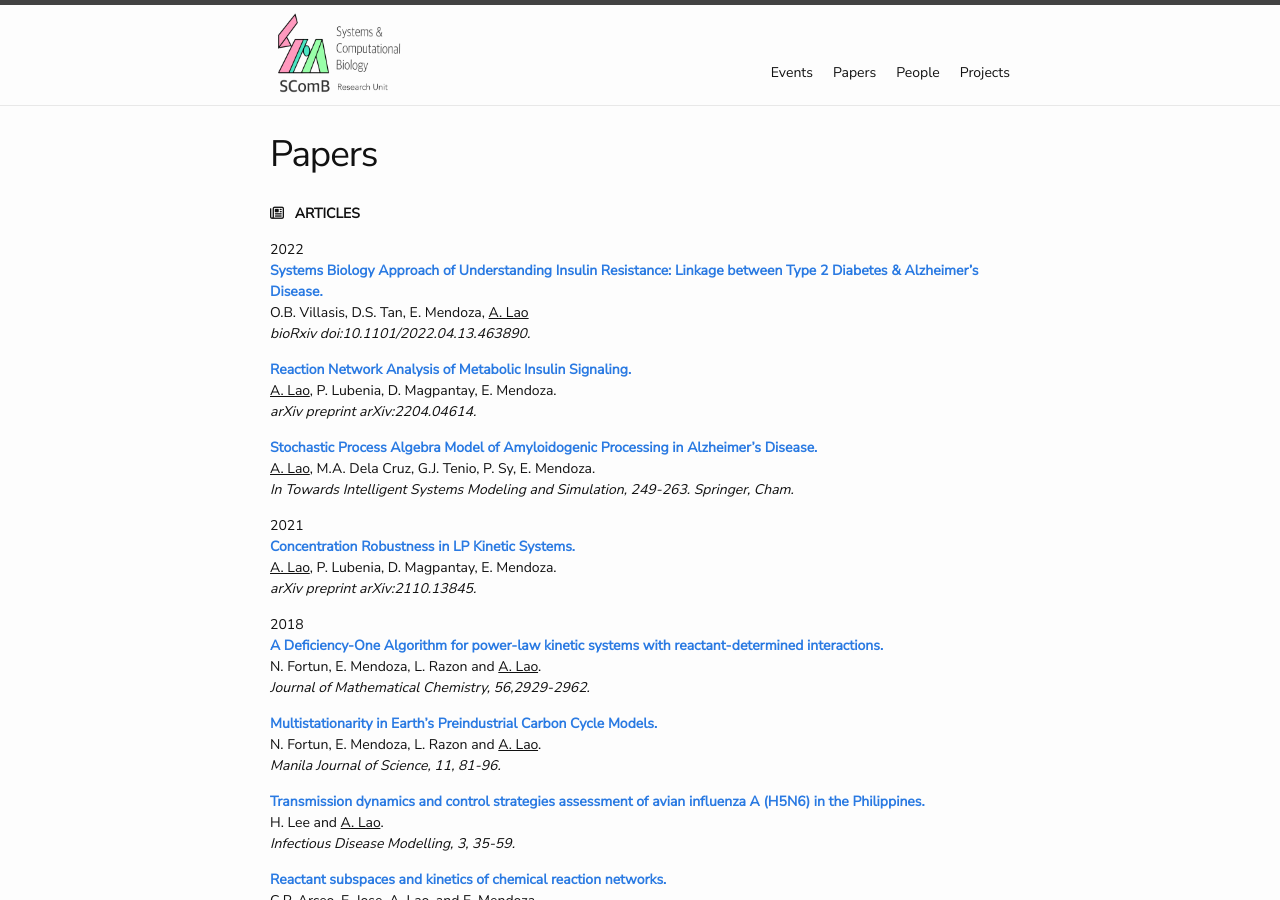
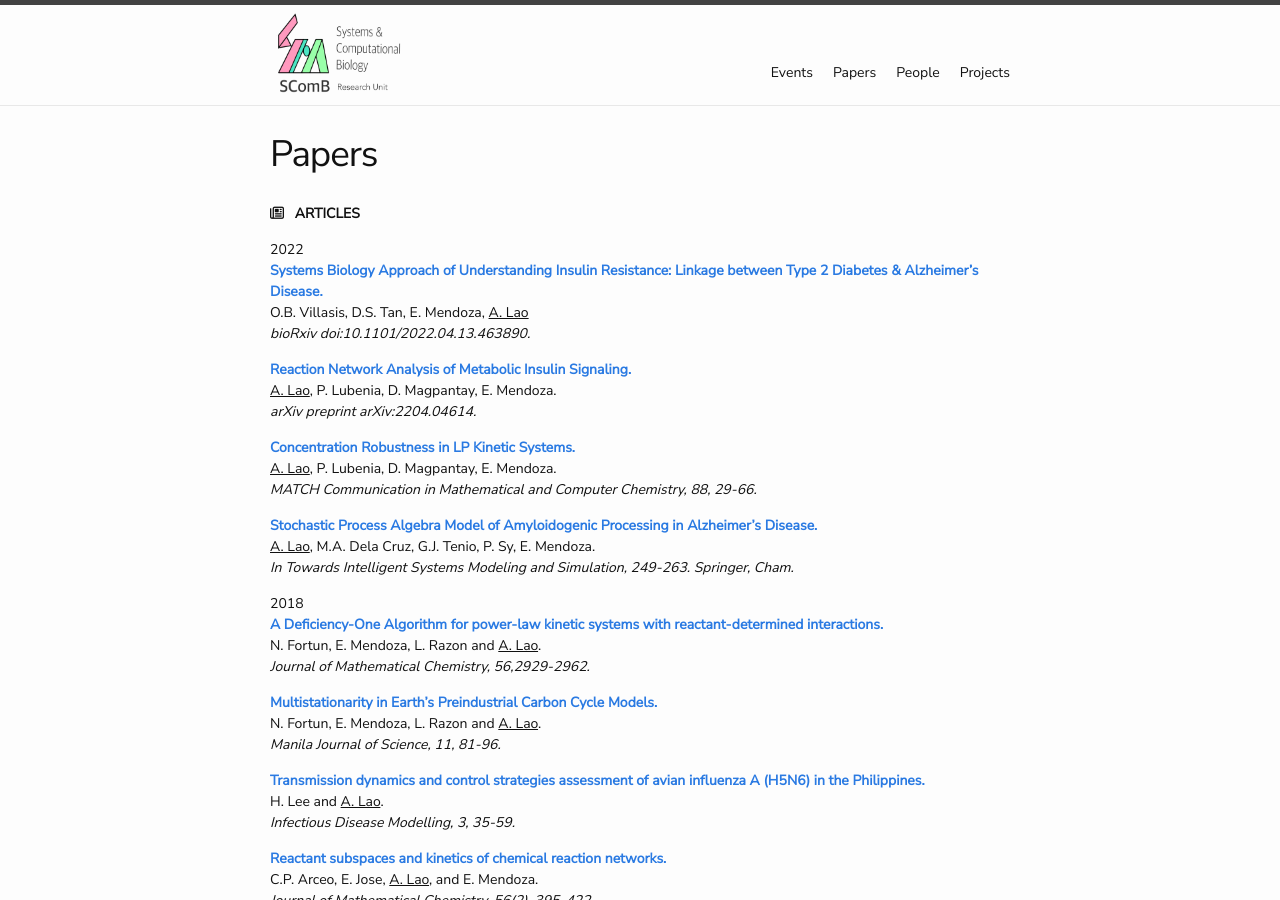
Before and after one commit to dlsu-scomb/dlsu-scomb.github.io, a Jekyll site: the page built from papers.md, in a window 1280 px wide and 900 px high. Built offline with Jekyll 4.4.1, drawn with Linux system fonts in a browser that asks for light colours; nearby versions of some CDN libraries; a style sheet for code colours, icons or effects is not loaded.

Commit message:
Update papers.md

```diff
--- a/papers.md
+++ b/papers.md
@@ -14,14 +14,13 @@ O.B. Villasis, D.S. Tan, E. Mendoza, <u>A. Lao</u> <br>
 <u>A. Lao</u>, P. Lubenia, D. Magpantay, E. Mendoza. <br>
 *arXiv preprint arXiv:2204.04614.*
 
+[**Concentration Robustness in LP Kinetic Systems.**](https://arxiv.org/pdf/2110.13845.pdf) <br>
+<u>A. Lao</u>, P. Lubenia, D. Magpantay, E. Mendoza. <br>
+*MATCH Communication in Mathematical and Computer Chemistry, 88, 29-66.*
+
 [**Stochastic Process Algebra Model of Amyloidogenic Processing in Alzheimer’s Disease.**](https://link.springer.com/chapter/10.1007/978-3-030-79606-8_18) <br>
 <u>A. Lao</u>, M.A. Dela Cruz, G.J. Tenio, P. Sy, E. Mendoza. <br>
 *In Towards Intelligent Systems Modeling and Simulation, 249-263. Springer, Cham.*
-
-2021 <br>
-[**Concentration Robustness in LP Kinetic Systems.**](https://arxiv.org/pdf/2110.13845.pdf) <br>
-<u>A. Lao</u>, P. Lubenia, D. Magpantay, E. Mendoza. <br>
-*arXiv preprint arXiv:2110.13845.*
 
 2018 <br>
 [**A Deficiency-One Algorithm for power-law kinetic systems with reactant-determined interactions.**](https://link.springer.com/article/10.1007/s10910-018-0925-2) <br>
```
